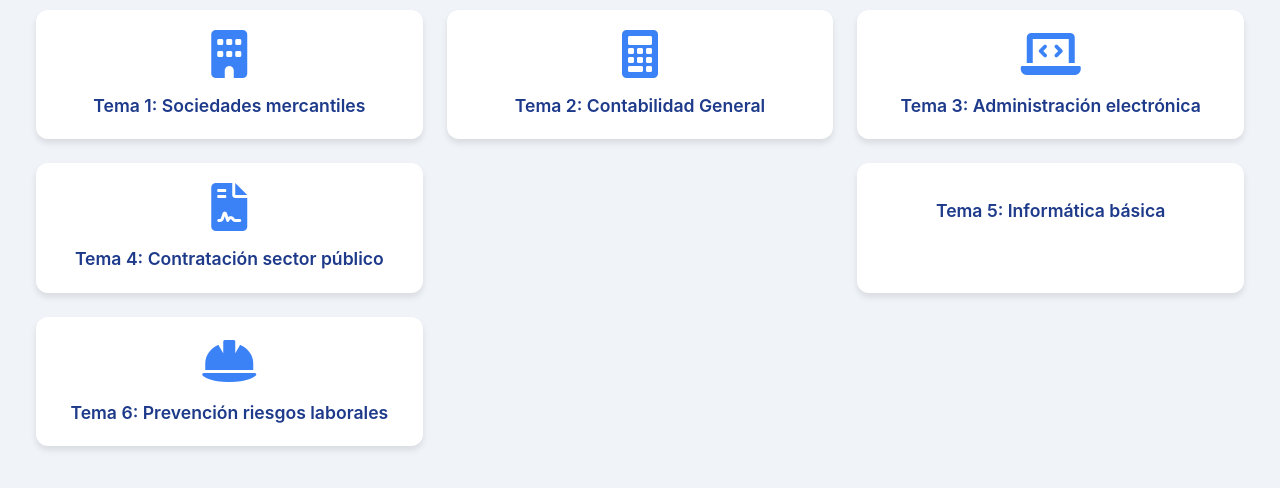
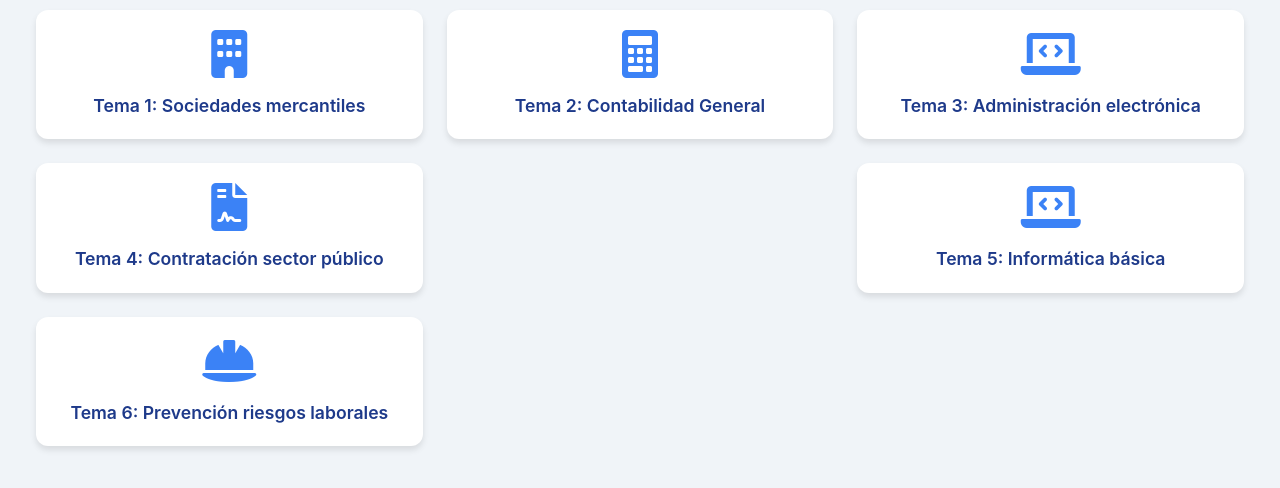
Before and after one commit to guangle/verofinanciero, a plain HTML site: page index.html in a window 1280 px wide. Shown: the part 206-694 px from the top of the page. Drawn offline with nearby package versions, Linux system fonts and the light colour scheme.

Commit message:
Update index.html

```diff
--- a/index.html
+++ b/index.html
@@ -80,7 +80,7 @@
 
             <div class="link-box">
                 <a href="Tema5_informatica_basica.html">
-                    <i class="fas fa-computer"></i>
+                    <i class="fas fa-laptop-code"></i>
                     <span>Tema 5: Informática básica</span>
                 </a>
             </div>
```
